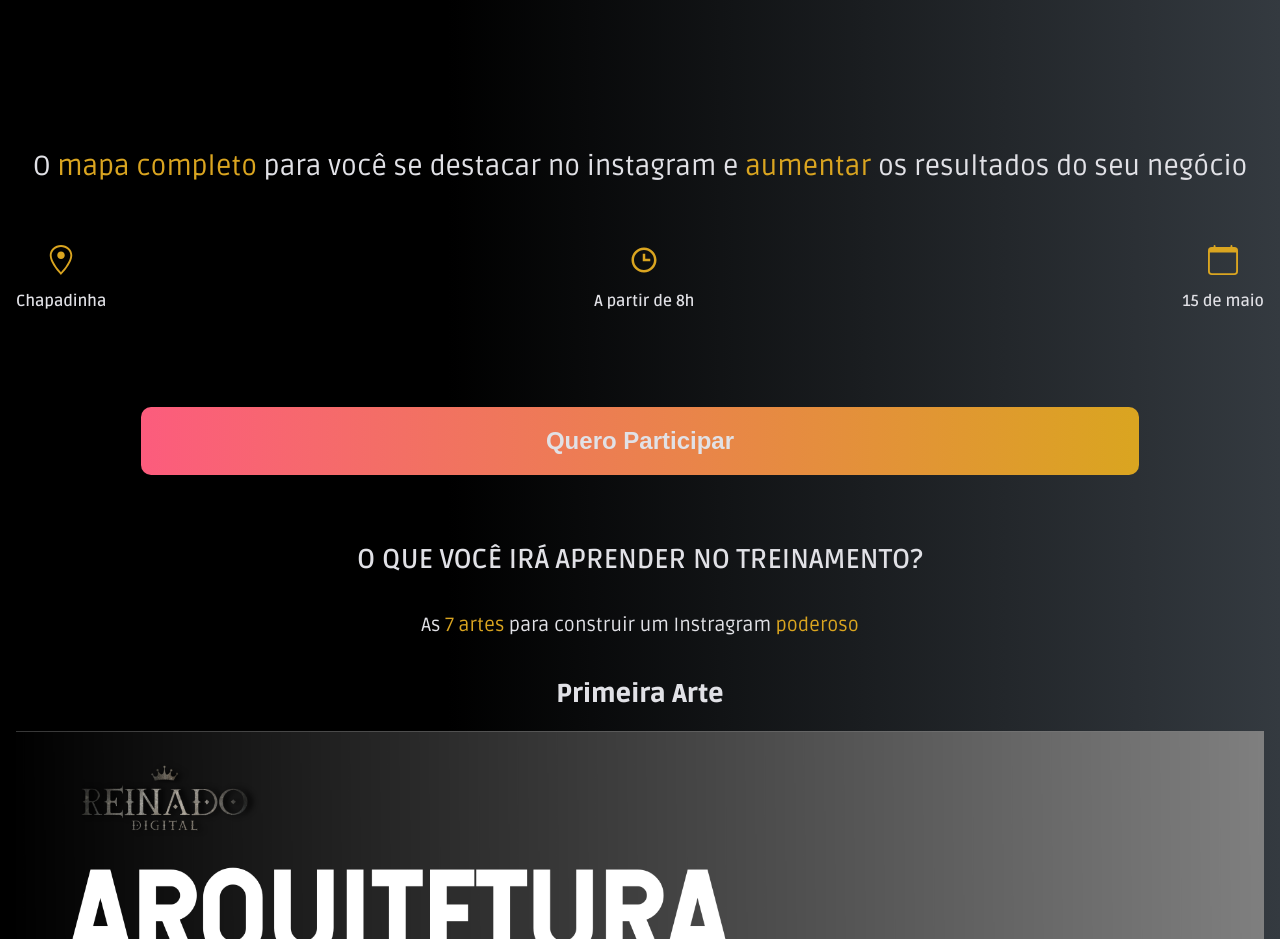
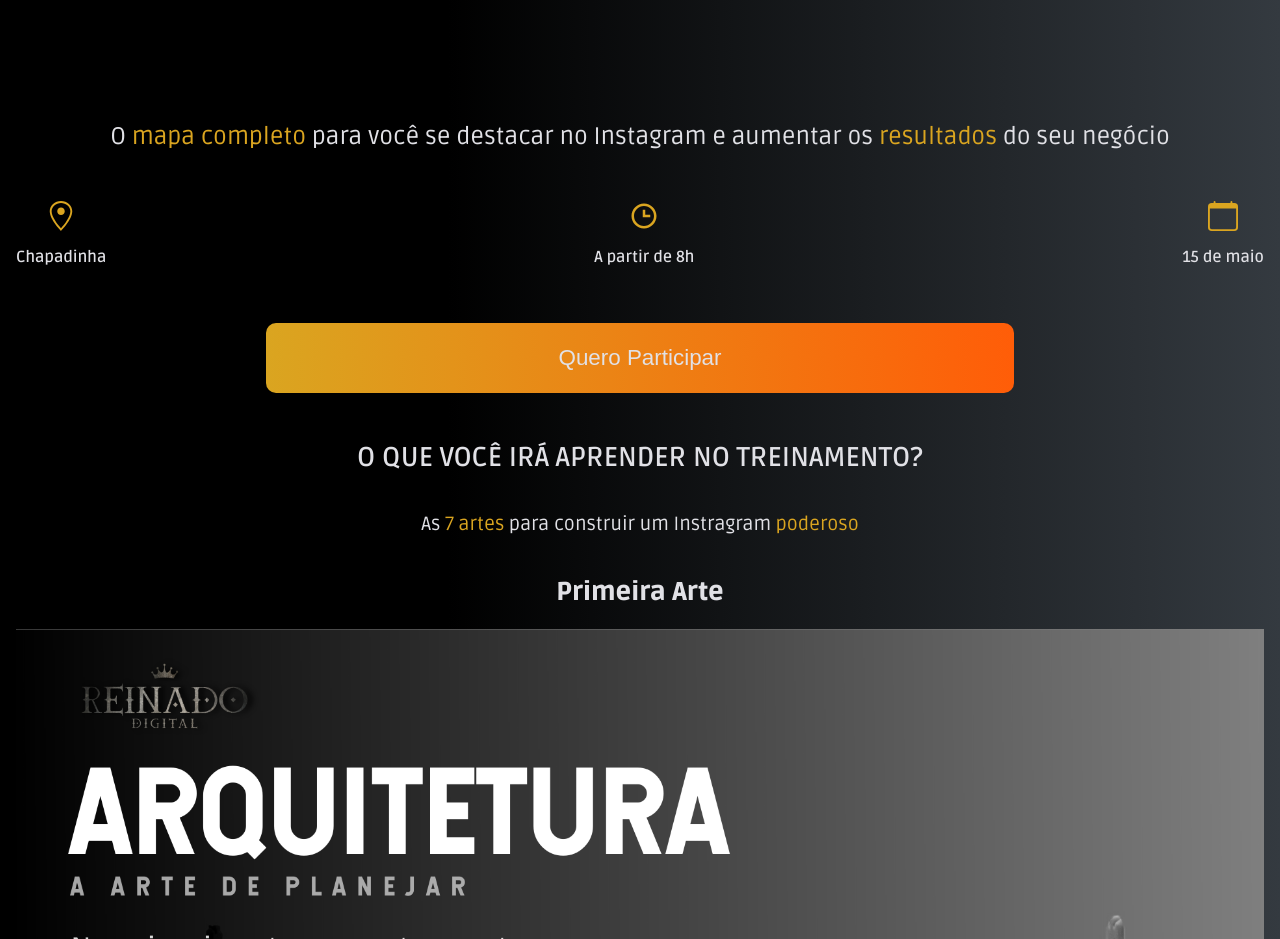
Before and after one commit to Nhed1/reinado, a React (Vite) app: page / in a window 1280 px wide. Shown: the part 660-1599 px from the top of the page. Built offline with nearby package versions, Linux system fonts and the light colour scheme.

Commit message:
fix(spacing)

```diff
--- a/src/components/Button/Button.jsx
+++ b/src/components/Button/Button.jsx
@@ -6,13 +6,14 @@ export function Button() {
 
 const ButtonStyle = styled.button`
   cursor: pointer;
-  margin-top: 50px;
   border: none;
+  margin-top: 20px;
   border-radius: 10px;
   padding: 20px;
-  width: 80%;
-  font-size: 1.5rem;
-  font-weight: bold;
+  width: 60%;
+  height: 70px;
+  font-size: 1.4rem;
+  font-weight: 400;
   color: #e1e1e6;
-  background-image: linear-gradient(to right, #fc5c7d, #daa520);
+  background-image: linear-gradient(to right, #daa520, #ff5d08);
 `;
--- a/src/components/Header/Header.jsx
+++ b/src/components/Header/Header.jsx
@@ -18,8 +18,8 @@ export function Header() {
         <img src={logo2} alt="Logo" />
 
         <Details>
-          O <Span> mapa completo</Span> para você se destacar no instagram e
-          <Span> aumentar</Span> os resultados do seu negócio
+          O <Span> mapa completo</Span> para você se destacar no Instagram e
+          aumentar os <Span> resultados</Span> do seu negócio
         </Details>
       </FlexColumn>
     </HeaderDiv>
--- a/src/components/Header/HeaderDiv.js
+++ b/src/components/Header/HeaderDiv.js
@@ -16,7 +16,7 @@ export const Name = styled.h1`
 `;
 
 export const Presentation = styled.div`
-  margin-top: 50px;
+  margin-top: 20px;
   display: flex;
   flex-direction: column;
   align-items: center;
@@ -37,7 +37,7 @@ export const Presentation = styled.div`
 export const Details = styled.p`
   color: #e1e1e6;
   text-align: center;
-  font-size: 1.72rem;
+  font-size: 1.5rem;
   line-height: 2.5rem;
   margin-top: 10px;
 `;
--- a/src/components/Info/Info.jsx
+++ b/src/components/Info/Info.jsx
@@ -32,7 +32,7 @@ export function Info() {
 }
 
 const InfoDiv = styled.div`
-  margin: 30px 0;
+  margin: 20px 0;
   display: flex;
   justify-content: space-between;
   color: #e1e1e6;
--- a/src/components/Main/Main.jsx
+++ b/src/components/Main/Main.jsx
@@ -53,7 +53,7 @@ const MainStyles = styled.div`
   display: flex;
   flex-direction: column;
   align-items: center;
-  margin-top: 50px;
+  margin-top: 30px;
   h1 {
     font-weight: 600;
     font-size: 1.7rem;
```
